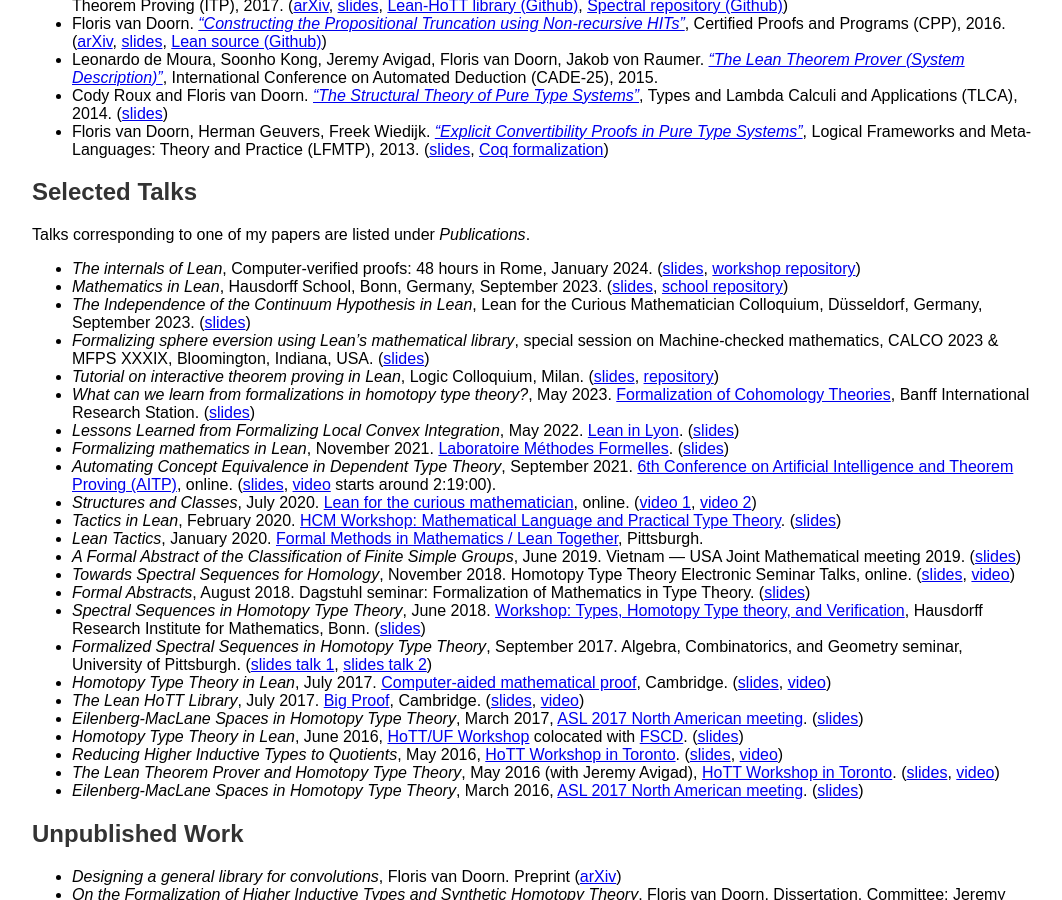
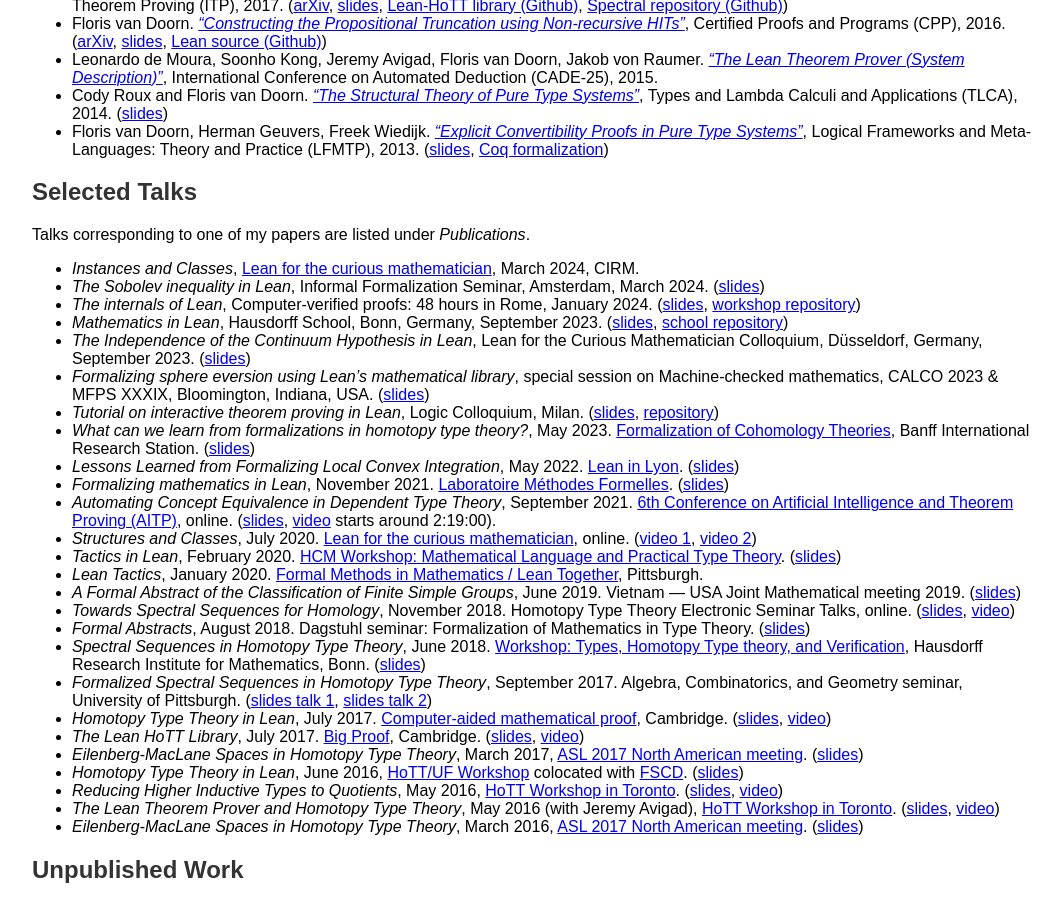
Before and after one commit to fpvandoorn/fpvandoorn.github.io, a Jekyll site: the page built from index.md, in a window 1280 px wide and 900 px high, scrolled down 1315 px. Shown: the whole window, without its empty margins (108-1170 px from the left). Built offline with Jekyll 4.4.1, drawn with Linux system fonts in a browser that asks for light colours; our own code applies the rules of GitHub Pages for plain Markdown files.

Commit message:
two talks

```diff
--- a/index.md
+++ b/index.md
@@ -77,6 +77,8 @@
 Talks corresponding to one of my papers are listed under *Publications*.
 
 <!-- Future: CIRM, Hausdorff trimester -->
+- *Instances and Classes*, [Lean for the curious mathematician](https://conferences.cirm-math.fr/2970.html), March 2024, CIRM.
+- *The Sobolev inequality in Lean*, Informal Formalization Seminar, Amsterdam, March 2024. ([slides](talks/Informal2024Sobolev.pdf))
 - *The internals of Lean*, Computer-verified proofs: 48 hours in Rome, January 2024. ([slides](talks/LeanInternals.pdf), [workshop repository](https://github.com/fpvandoorn/LeanInRome/))
 - *Mathematics in Lean*, Hausdorff School, Bonn, Germany, September 2023. ([slides](talks/math_in_lean.pdf), [school repository](https://github.com/fpvandoorn/HausdorffSchoolLean/))
 - *The Independence of the Continuum Hypothesis in Lean*, Lean for the Curious Mathematician Colloquium, Düsseldorf, Germany, September 2023. ([slides](talks/independenceCH.pdf))
```
Also changed, not shown: 1 other file.
